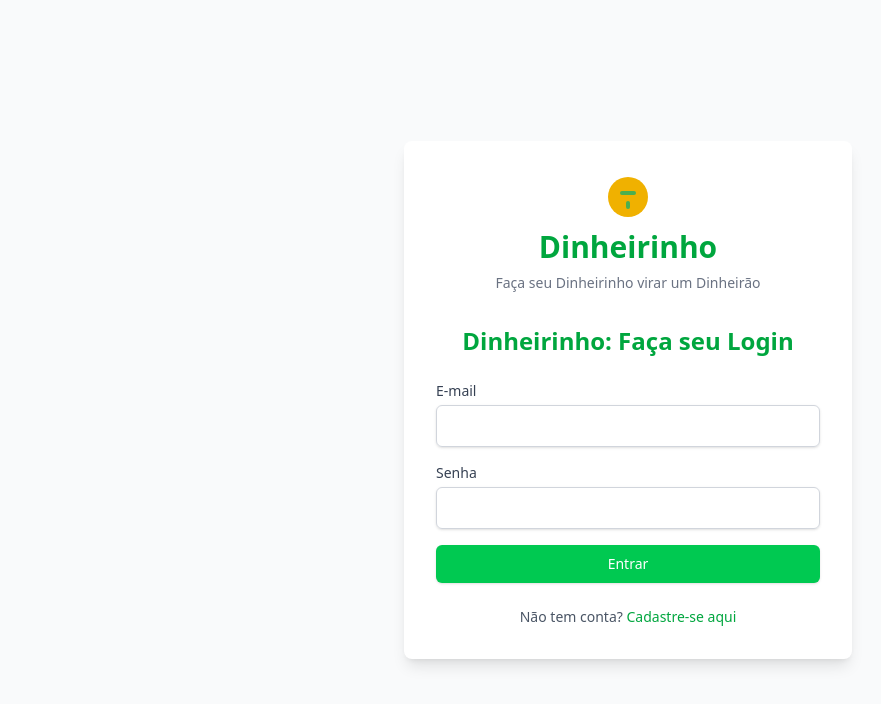
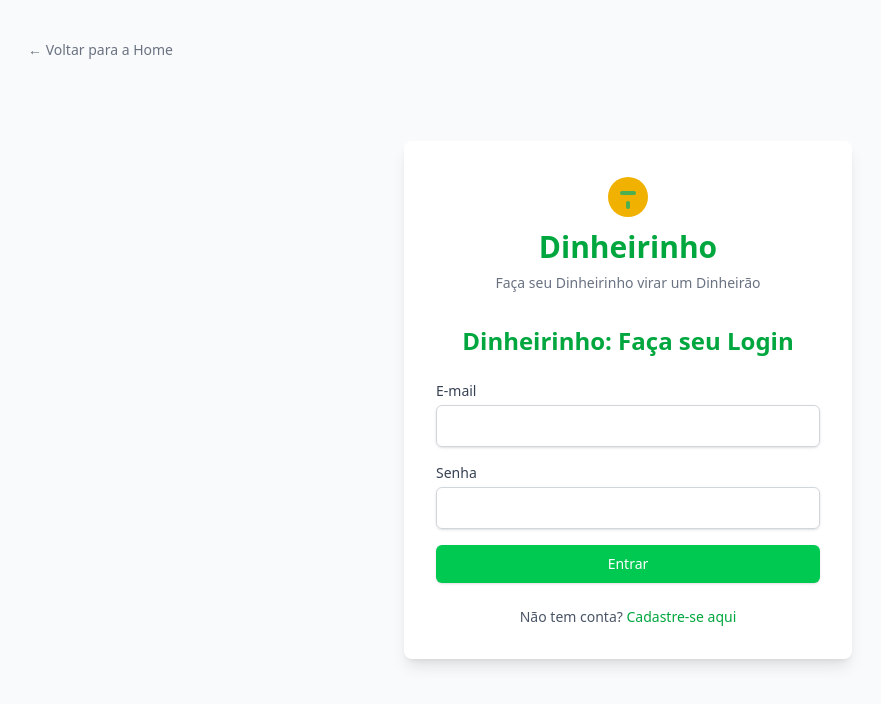
Before and after one commit to dinheirinho-dev/frontend, a Next.js app: page /login in a window 1280 px wide. Shown: the top 704 px of the page, without its empty margins (12-893 px from the left). Built offline with nearby package versions, Linux system fonts and the light colour scheme; no server answers.

Commit message:
feat: home button

```diff
--- a/app/cadastro/page.tsx
+++ b/app/cadastro/page.tsx
@@ -1,5 +1,6 @@
 "use client";
 
+import Link from "next/link";
 import { useState } from 'react';
 import axios from 'axios';
 import { useRouter } from 'next/navigation'
@@ -51,6 +52,13 @@ export default function CadastroPage() {
 
     return (
         <div className="flex items-center justify-center min-h-screen bg-gray-50 p-4">
+            {/* Link de Voltar */}
+            <Link
+                href="/"
+                className="absolute top-10 left-10 text-sm font-medium text-gray-500 hover:text-blue-600 flex items-center gap-1 transition-all"
+            >
+                ← Voltar para a Home
+            </Link>
             <div className="w-full max-w-md p-8 space-y-6 bg-white rounded-lg shadow-lg">
                 <Logo /> {/* Logo com a vibe Duolingo */}
 
--- a/app/login/page.tsx
+++ b/app/login/page.tsx
@@ -1,4 +1,6 @@
 "use client";
+
+import Link from "next/link";
 
 import { useState } from 'react';
 import { useRouter } from 'next/navigation';
@@ -53,6 +55,13 @@ export default function LoginPage() {
 
     return (
         <div className="flex items-center justify-center min-h-screen bg-gray-50 p-4">
+            {/* Link de Voltar */}
+            <Link
+                href="/"
+                className="absolute top-10 left-10 text-sm font-medium text-gray-500 hover:text-blue-600 flex items-center gap-1 transition-all"
+            >
+                ← Voltar para a Home
+            </Link>
             <div className="w-full max-w-md p-8 space-y-6 bg-white rounded-lg shadow-lg">
                 <Logo />
                 <h2 className="text-2xl font-bold text-center text-green-600">
```
